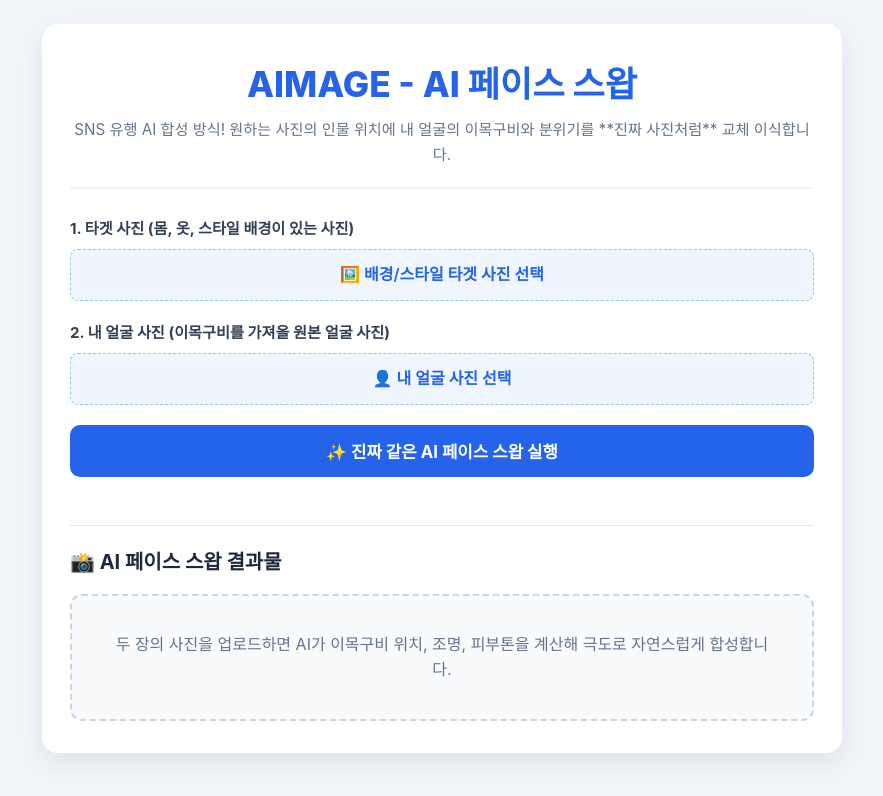
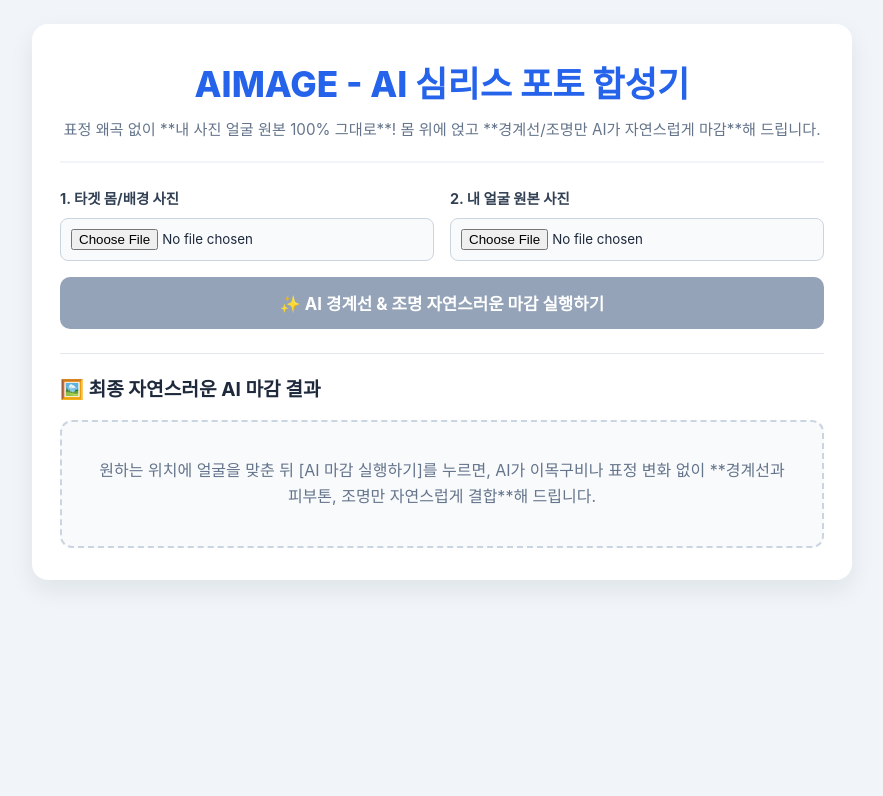
Before and after one commit to fuuccx-droid/kjhg, a React (Vite) app: page / in a window 1280 px wide. Shown: the top 796 px of the page, without its empty margins (198-1081 px from the left). Built offline with nearby package versions, Linux system fonts and the light colour scheme.

Commit message:
Add files via upload

```diff
--- a/index.html
+++ b/index.html
@@ -3,7 +3,7 @@
   <head>
     <meta charset="UTF-8" />
     <meta name="viewport" content="width=device-width, initial-scale=1.0" />
-    <title>AIMAGE - 초리얼리스틱 AI 페이스 스왑 (Face Swap)</title>
+    <title>AIMAGE - 자연스러운 AI 심리스 포토 보정 합성기</title>
   </head>
   <body>
     <div id="root"></div>
--- a/package.json
+++ b/package.json
@@ -1,7 +1,7 @@
 {
-  "name": "aimage-face-swap",
+  "name": "aimage-seamless-blend",
   "private": true,
-  "version": "1.4.0",
+  "version": "1.5.0",
   "type": "module",
   "scripts": {
     "dev": "vite",
--- a/src/App.jsx
+++ b/src/App.jsx
@@ -1,107 +1,162 @@
-import React, { useState } from 'react';
+import React, { useState, useRef, useEffect } from 'react';
 
-const compressImage = (file, maxWidth = 1024, maxHeight = 1024, quality = 0.8) => {
-  return new Promise((resolve, reject) => {
+export default function App() {
+  const [targetPreview, setTargetPreview] = useState(''); // 몸/배경 사진
+  const [facePreview, setFacePreview] = useState('');     // 얼굴 사진
+
+  // 수동/자동 조절용 상태
+  const [faceX, setFaceX] = useState(50);
+  const [faceY, setFaceY] = useState(30);
+  const [faceScale, setFaceScale] = useState(100);
+  const [feather, setFeather] = useState(25); // 경계선 페더링(부드러움)
+
+  const [loading, setLoading] = useState(false);
+  const [statusText, setStatusText] = useState('');
+  const [error, setError] = useState('');
+  const [resultImageUrl, setResultImageUrl] = useState('');
+
+  const canvasRef = useRef(null);
+
+  const handleTargetChange = (e) => {
+    const file = e.target.files[0];
+    if (!file) return;
     const reader = new FileReader();
+    reader.onload = (evt) => setTargetPreview(evt.target.result);
     reader.readAsDataURL(file);
-    reader.onload = (event) => {
-      const img = new Image();
-      img.src = event.target.result;
-      img.onload = () => {
-        let width = img.width;
-        let height = img.height;
+  };
 
-        if (width > height) {
-          if (width > maxWidth) {
-            height = Math.round((height * maxWidth) / width);
-            width = maxWidth;
-          }
-        } else {
-          if (height > maxHeight) {
-            width = Math.round((width * maxHeight) / height);
-            height = maxHeight;
-          }
-        }
+  const handleFaceChange = (e) => {
+    const file = e.target.files[0];
+    if (!file) return;
+    const reader = new FileReader();
+    reader.onload = (evt) => setFacePreview(evt.target.result);
+    reader.readAsDataURL(file);
+  };
+
+  // 1차 캔버스 조합 (얼굴 배치 + 경계선 블러 처리)
+  const drawCompositeBase = () => {
+    return new Promise((resolve) => {
+      if (!targetPreview || !facePreview) return resolve(null);
 
       const canvas = document.createElement('canvas');
-        canvas.width = width;
-        canvas.height = height;
+      const ctx = canvas.getContext('2d');
 
-        const ctx = canvas.getContext('2d');
-        ctx.drawImage(img, 0, 0, width, height);
+      const imgTarget = new Image();
+      const imgFace = new Image();
 
-        const dataUrl = canvas.toDataURL('image/jpeg', quality);
-        resolve(dataUrl);
+      imgTarget.onload = () => {
+        canvas.width = imgTarget.width;
+        canvas.height = imgTarget.height;
+
+        // 1. 타겟 몸 사진 그리기
+        ctx.drawImage(imgTarget, 0, 0);
+
+        imgFace.onload = () => {
+          // 2. 얼굴 오려내기 및 마스크 적용 (부드러운 경계)
+          const fWidth = (imgFace.width * (faceScale / 100)) * (canvas.width / 1000);
+          const fHeight = (imgFace.height * (faceScale / 100)) * (canvas.height / 1000);
+          const posX = (canvas.width * (faceX / 100)) - (fWidth / 2);
+          const posY = (canvas.height * (faceY / 100)) - (fHeight / 2);
+
+          const tempCanvas = document.createElement('canvas');
+          tempCanvas.width = fWidth;
+          tempCanvas.height = fHeight;
+          const tCtx = tempCanvas.getContext('2d');
+
+          // 타원형 마스크 + 경계선 소프트 블러ing
+          tCtx.save();
+          tCtx.beginPath();
+          tCtx.ellipse(fWidth / 2, fHeight / 2, fWidth / 2 - feather, fHeight / 2 - feather, 0, 0, Math.PI * 2);
+          tCtx.clip();
+          tCtx.drawImage(imgFace, 0, 0, fWidth, fHeight);
+          tCtx.restore();
+
+          // 메인 캔버스에 타원 얼굴 합성
+          ctx.drawImage(tempCanvas, posX, posY);
+
+          resolve({
+            compositeDataUrl: canvas.toDataURL('image/jpeg', 0.95),
+            maskDataUrl: createMaskDataUrl(canvas.width, canvas.height, posX, posY, fWidth, fHeight, feather)
+          });
         };
-      img.onerror = (err) => reject(err);
+        imgFace.src = facePreview;
       };
-    reader.onerror = (err) => reject(err);
+      imgTarget.src = targetPreview;
     });
   };
 
-export default function App() {
-  const [targetPreview, setTargetPreview] = useState(''); // 배경 및 몸체 사진
-  const [facePreview, setFacePreview] = useState('');     // 합성할 얼굴 사진
+  // 경계선 부분만 AI가 피부톤/조명을 메우도록 만드는 마스크 이미지 생성
+  const createMaskDataUrl = (w, h, x, y, fw, fh, featherSize) => {
+    const maskCanvas = document.createElement('canvas');
+    maskCanvas.width = w;
+    maskCanvas.height = h;
+    const mCtx = maskCanvas.getContext('2d');
 
-  const [loading, setLoading] = useState(false);
-  const [statusMessage, setStatusMessage] = useState('');
-  const [error, setError] = useState('');
-  const [swappedImageUrl, setSwappedImageUrl] = useState('');
+    // 전체 검은색
+    mCtx.fillStyle = '#000000';
+    mCtx.fillRect(0, 0, w, h);
 
-  const handleTargetChange = async (e) => {
-    const file = e.target.files[0];
-    if (!file) return;
-    try {
-      const compressed = await compressImage(file);
-      setTargetPreview(compressed);
-    } catch (err) {
-      setError('이미지 압축 중 오류가 발생했습니다.');
-    }
+    // 경계선 띠 부분만 흰색(AI 보정 영역)으로 지정
+    mCtx.strokeStyle = '#ffffff';
+    mCtx.lineWidth = featherSize * 2;
+    mCtx.beginPath();
+    mCtx.ellipse(x + fw / 2, y + fh / 2, fw / 2 - featherSize / 2, fh / 2 - featherSize / 2, 0, 0, Math.PI * 2);
+    mCtx.stroke();
+
+    return maskCanvas.toDataURL('image/png');
   };
 
-  const handleFaceChange = async (e) => {
-    const file = e.target.files[0];
-    if (!file) return;
-    try {
-      const compressed = await compressImage(file);
-      setFacePreview(compressed);
-    } catch (err) {
-      setError('이미지 압축 중 오류가 발생했습니다.');
+  useEffect(() => {
+    if (targetPreview && facePreview && canvasRef.current) {
+      drawCompositeBase().then((res) => {
+        if (res) {
+          const previewImg = new Image();
+          previewImg.onload = () => {
+            const ctx = canvasRef.current.getContext('2d');
+            canvasRef.current.width = previewImg.width;
+            canvasRef.current.height = previewImg.height;
+            ctx.drawImage(previewImg, 0, 0);
+          };
+          previewImg.src = res.compositeDataUrl;
         }
-  };
+      });
+    }
+  }, [targetPreview, facePreview, faceX, faceY, faceScale, feather]);
 
   const handleSubmit = async (e) => {
     e.preventDefault();
     setError('');
 
     if (!targetPreview || !facePreview) {
-      setError('배경 사진과 내 얼굴 사진 두 개를 모두 올려주셔야 합성할 수 있습니다.');
+      setError('배경 사진과 얼굴 사진을 모두 업로드해 주세요.');
       return;
     }
 
     setLoading(true);
-    setStatusMessage('얼굴 이목구비(Face Landmark)를 감지하고 조명 및 피부톤을 정밀 합성하는 중입니다...');
-    setSwappedImageUrl('');
+    setStatusText('1단계: 얼굴 원본과 몸 형태를 1:1 결합 중...');
 
     try {
+      const baseResult = await drawCompositeBase();
+      if (!baseResult) throw new Error('이미지 캔버스 처리에 실패했습니다.');
+
+      setStatusText('2단계: AI가 경계선/피부톤/조명 반사만 자연스럽게 지우개 보정(Inpainting) 중...');
+
       const response = await fetch('/api/generate', {
         method: 'POST',
         headers: { 'Content-Type': 'application/json' },
         body: JSON.stringify({
-          targetImage: targetPreview,
-          faceImage: facePreview
+          compositeImage: baseResult.compositeDataUrl,
+          maskImage: baseResult.maskDataUrl
         })
       });
 
       const data = await response.json();
+      if (!response.ok) throw new Error(data.error || 'AI 보정 처리 중 오류가 발생했습니다.');
 
-      if (!response.ok) {
-        throw new Error(data.error || '페이스 스왑 합성 처리 중 오류가 발생했습니다.');
-      }
+      setResultImageUrl(data.imageUrl);
 
-      setSwappedImageUrl(data.imageUrl);
     } catch (err) {
-      setError(err.message || '서버 연결 중 오류가 발생했습니다.');
+      setError(err.message || '처리 중 오차 발생');
     } finally {
       setLoading(false);
     }
@@ -110,75 +165,80 @@
   return (
     <div className="container">
       <header className="header">
-        <h1 className="app-title">AIMAGE - AI 페이스 스왑</h1>
+        <h1 className="app-title">AIMAGE - AI 심리스 포토 합성기</h1>
         <p className="app-subtitle">
-          SNS 유행 AI 합성 방식! 원하는 사진의 인물 위치에 내 얼굴의 이목구비와 분위기를 **진짜 사진처럼** 교체 이식합니다.
+          표정 왜곡 없이 **내 사진 얼굴 원본 100% 그대로**! 몸 위에 얹고 **경계선/조명만 AI가 자연스럽게 마감**해 드립니다.
         </p>
       </header>
 
       <main className="main-content">
         <form onSubmit={handleSubmit} className="input-form">
+          <div className="upload-row">
             <div className="form-group">
-            <label className="form-label">1. 타겟 사진 (몸, 옷, 스타일 배경이 있는 사진)</label>
-            <div className="file-upload-box">
-              <input type="file" accept="image/*" id="target-upload" onChange={handleTargetChange} className="file-input" />
-              <label htmlFor="target-upload" className="upload-button">
-                🖼️ 배경/스타일 타겟 사진 선택
-              </label>
-            </div>
-            {targetPreview && (
-              <div className="preview-card">
-                <img src={targetPreview} alt="타겟 사진" />
-              </div>
-            )}
+              <label className="form-label">1. 타겟 몸/배경 사진</label>
+              <input type="file" accept="image/*" onChange={handleTargetChange} className="file-input-simple" />
             </div>
 
             <div className="form-group">
-            <label className="form-label">2. 내 얼굴 사진 (이목구비를 가져올 원본 얼굴 사진)</label>
-            <div className="file-upload-box">
-              <input type="file" accept="image/*" id="face-upload" onChange={handleFaceChange} className="file-input" />
-              <label htmlFor="face-upload" className="upload-button">
-                👤 내 얼굴 사진 선택
+              <label className="form-label">2. 내 얼굴 원본 사진</label>
+              <input type="file" accept="image/*" onChange={handleFaceChange} className="file-input-simple" />
+            </div>
+          </div>
+
+          {targetPreview && facePreview && (
+            <div className="position-controls">
+              <h3>📍 얼굴 위치 및 크기 조절 (자연스러운 위치로 맞추기)</h3>
+              <div className="slider-grid">
+                <label>
+                  가로 위치 (X): {faceX}%
+                  <input type="range" min="10" max="90" value={faceX} onChange={(e) => setFaceX(Number(e.target.value))} />
+                </label>
+
+                <label>
+                  세로 위치 (Y): {faceY}%
+                  <input type="range" min="10" max="90" value={faceY} onChange={(e) => setFaceY(Number(e.target.value))} />
+                </label>
+
+                <label>
+                  얼굴 크기 Scale: {faceScale}%
+                  <input type="range" min="30" max="200" value={faceScale} onChange={(e) => setFaceScale(Number(e.target.value))} />
+                </label>
+
+                <label>
+                  경계 소프트 블러: {feather}px
+                  <input type="range" min="5" max="50" value={feather} onChange={(e) => setFeather(Number(e.target.value))} />
                 </label>
               </div>
-            {facePreview && (
-              <div className="preview-card">
-                <img src={facePreview} alt="얼굴 원본" />
+
+              <div className="canvas-preview-box">
+                <p className="preview-tag">👁️ 1차 합성 실시간 미리보기 (AI 처리 전)</p>
+                <canvas ref={canvasRef} className="preview-canvas" />
+              </div>
             </div>
           )}
-          </div>
 
           {error && <div className="error-message">{error}</div>}
 
-          <button type="submit" className="submit-btn" disabled={loading}>
-            {loading ? 'AI 정밀 얼굴 이식 합성 중...' : '✨ 진짜 같은 AI 페이스 스왑 실행'}
+          <button type="submit" className="submit-btn" disabled={loading || !targetPreview || !facePreview}>
+            {loading ? statusText : '✨ AI 경계선 & 조명 자연스러운 마감 실행하기'}
           </button>
         </form>
 
-        <section className="status-section">
-          {loading && (
-            <div className="loading-box">
-              <div className="spinner"></div>
-              <p className="loading-text">{statusMessage}</p>
-            </div>
-          )}
-        </section>
+        <section className="result-section">
+          <h2 className="result-title">🖼️ 최종 자연스러운 AI 마감 결과</h2>
 
-        <section className="result-section">
-          <h2 className="result-title">📸 AI 페이스 스왑 결과물</h2>
-
-          {swappedImageUrl ? (
+          {resultImageUrl ? (
             <div className="generated-image-box">
               <div className="image-wrapper">
-                <img src={swappedImageUrl} alt="합성된 결과" className="generated-image" />
+                <img src={resultImageUrl} alt="자연스럽게 보정된 완성작" className="generated-image" />
               </div>
-              <a href={swappedImageUrl} target="_blank" rel="noopener noreferrer" className="download-btn">
-                💾 고화질 페이스 스왑 이미지 저장하기
+              <a href={resultImageUrl} download="seamless-photo.png" target="_blank" rel="noopener noreferrer" className="download-btn">
+                💾 티 안 나는 최종 고화질 합성 사진 다운로드
               </a>
             </div>
           ) : (
             <div className="placeholder-box">
-              <p>두 장의 사진을 업로드하면 AI가 이목구비 위치, 조명, 피부톤을 계산해 극도로 자연스럽게 합성합니다.</p>
+              <p>원하는 위치에 얼굴을 맞춘 뒤 [AI 마감 실행하기]를 누르면, AI가 이목구비나 표정 변화 없이 **경계선과 피부톤, 조명만 자연스럽게 결합**해 드립니다.</p>
             </div>
           )}
         </section>
--- a/src/style.css
+++ b/src/style.css
@@ -13,7 +13,7 @@
 }
 
 .container {
-  max-width: 800px;
+  max-width: 820px;
   margin: 0 auto;
   background-color: #ffffff;
   border-radius: 16px;
@@ -23,9 +23,9 @@
 
 .header {
   text-align: center;
-  margin-bottom: 28px;
+  margin-bottom: 24px;
   border-bottom: 2px solid #f1f5f9;
-  padding-bottom: 20px;
+  padding-bottom: 18px;
 }
 
 .app-title {
@@ -40,16 +40,10 @@
   margin-top: 6px;
 }
 
-.main-content {
-  display: flex;
-  flex-direction: column;
-  gap: 24px;
-}
-
-.input-form {
-  display: flex;
-  flex-direction: column;
-  gap: 20px;
+.upload-row {
+  display: grid;
+  grid-template-columns: 1fr 1fr;
+  gap: 16px;
 }
 
 .form-group {
@@ -61,48 +55,74 @@
 .form-label {
   font-weight: 700;
   color: #334155;
-  font-size: 0.95rem;
+  font-size: 0.9rem;
 }
 
-.file-input {
-  display: none;
+.file-input-simple {
+  padding: 10px;
+  border: 1px solid #cbd5e1;
+  border-radius: 8px;
+  background-color: #f8fafc;
 }
 
-.upload-button {
-  display: flex;
-  align-items: center;
-  justify-content: center;
-  padding: 12px;
-  background-color: #eff6ff;
-  color: #2563eb;
-  border: 1px dashed #93c5fd;
-  border-radius: 8px;
-  font-weight: 600;
-  cursor: pointer;
-  transition: all 0.2s;
-  width: 100%;
+.position-controls {
+  margin-top: 16px;
+  background-color: #f8fafc;
+  border: 1px solid #e2e8f0;
+  border-radius: 12px;
+  padding: 20px;
 }
 
-.upload-button:hover {
-  background-color: #dbeafe;
+.position-controls h3 {
+  font-size: 1rem;
+  color: #1e293b;
+  margin-bottom: 12px;
 }
 
-.preview-card {
-  width: 120px;
-  height: 120px;
-  border-radius: 10px;
-  overflow: hidden;
-  border: 1px solid #cbd5e1;
-  margin-top: 8px;
+.slider-grid {
+  display: grid;
+  grid-template-columns: 1fr 1fr;
+  gap: 14px;
 }
 
-.preview-card img {
-  width: 100%;
-  height: 100%;
-  object-fit: cover;
+.slider-grid label {
+  display: flex;
+  flex-direction: column;
+  font-size: 0.85rem;
+  font-weight: 600;
+  color: #475569;
+  gap: 4px;
+}
+
+.slider-grid input {
+  padding: 4px;
+}
+
+.canvas-preview-box {
+  margin-top: 16px;
+  display: flex;
+  flex-direction: column;
+  align-items: center;
+  gap: 8px;
+}
+
+.preview-tag {
+  font-size: 0.85rem;
+  font-weight: 700;
+  color: #2563eb;
+}
+
+.preview-canvas {
+  max-width: 100%;
+  max-height: 380px;
+  border-radius: 8px;
+  border: 1px solid #cbd5e1;
+  box-shadow: 0 4px 6px rgba(0,0,0,0.05);
 }
 
 .submit-btn {
+  margin-top: 16px;
+  width: 100%;
   padding: 14px;
   background-color: #2563eb;
   color: white;
@@ -124,6 +144,7 @@
 }
 
 .error-message {
+  margin-top: 12px;
   padding: 12px;
   background-color: #fff1f2;
   color: #e11d48;
@@ -132,43 +153,14 @@
   font-size: 0.9rem;
 }
 
-.loading-box {
-  display: flex;
-  flex-direction: column;
-  align-items: center;
-  gap: 12px;
-  padding: 20px;
-  background-color: #f8fafc;
-  border-radius: 10px;
-}
-
-.spinner {
-  width: 32px;
-  height: 32px;
-  border: 3px solid #e2e8f0;
-  border-top-color: #2563eb;
-  border-radius: 50%;
-  animation: spin 0.8s linear infinite;
-}
-
-@keyframes spin {
-  to { transform: rotate(360deg); }
-}
-
-.loading-text {
-  color: #2563eb;
-  font-weight: 600;
-  font-size: 0.95rem;
-  text-align: center;
-}
-
 .result-section {
+  margin-top: 24px;
   border-top: 1px solid #e2e8f0;
   padding-top: 20px;
 }
 
 .result-title {
-  font-size: 1.25rem;
+  font-size: 1.2rem;
   color: #1e293b;
   margin-bottom: 16px;
 }
```
Also changed, not shown: api/generate.js (+18 -45 lines). Lines whose indentation alone changed are shown as unchanged.
